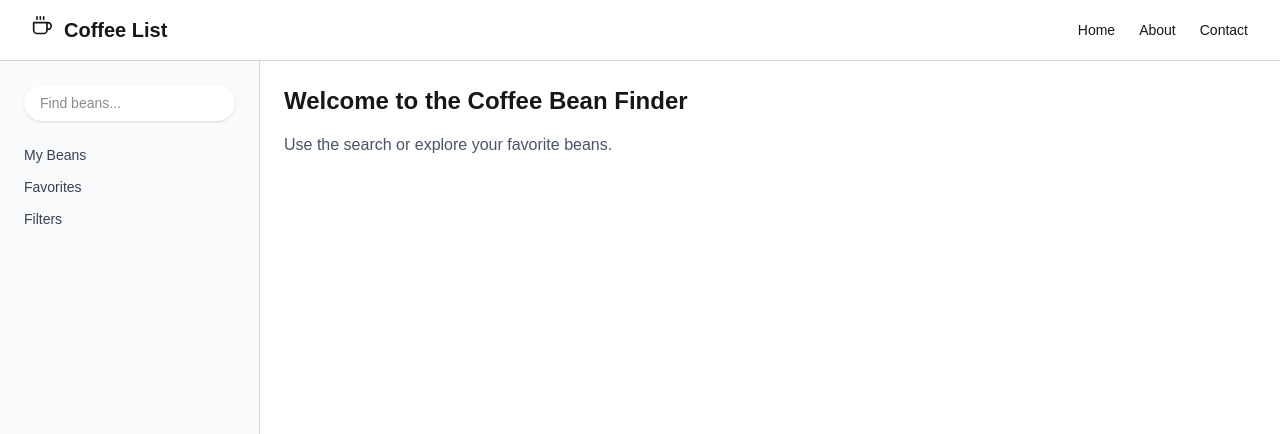
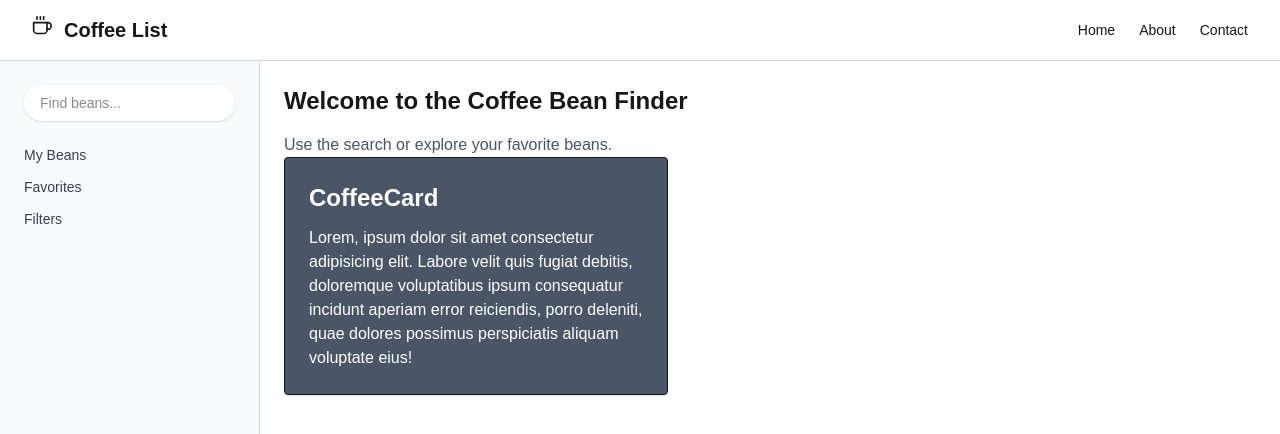
Before and after one commit to runningTurtle2/coffee-list, a Next.js app: page / in a window 1280 px wide. Shown: the top 434 px of the page. Built offline with nearby package versions, Linux system fonts and the light colour scheme.

Commit message:
Add CoffeeCard component and integrate it into the Home page

```diff
--- a/app/page.tsx
+++ b/app/page.tsx
@@ -1,10 +1,16 @@
-
+import CoffeeCard from '../components/CoffeeCard'
 
 export default function Home() {
   return (
     <div>
       <h2 className="text-2xl font-bold mb-4">Welcome to the Coffee Bean Finder</h2>
       <p className="text-gray-600">Use the search or explore your favorite beans.</p>
+
+      <div>
+        <CoffeeCard />
+      </div>
     </div>
+
+
   );
 }
--- /dev/null
+++ b/components/CoffeeCard.tsx
@@ -0,0 +1,11 @@
+import React from 'react'
+
+export default function CoffeeCard() {
+  return (
+    <div className='bg-gray-600 block max-w-sm p-6 border rounded shadow-sm '>
+        <h3 className='mb-3 text-2xl font-semibold text-white leading-8'>CoffeeCard</h3>
+        <p className='text-white '>Lorem, ipsum dolor sit amet consectetur adipisicing elit. Labore velit quis fugiat debitis, doloremque voluptatibus ipsum consequatur incidunt aperiam error reiciendis, porro deleniti, quae dolores possimus perspiciatis aliquam voluptate eius!</p>
+
+    </div>
+  )
+}
--- a/components/Sidebar.tsx
+++ b/components/Sidebar.tsx
@@ -8,7 +8,7 @@ const Sidebar = () => {
         <input
           type="text"
           placeholder="Find beans..."
-          className="flex-grow text-sm outline-none bg-transparent"
+          className="grow text-sm outline-none bg-transparent"
         />
         <IoSearch className="text-gray-500 text-lg" />
       </div>
```
